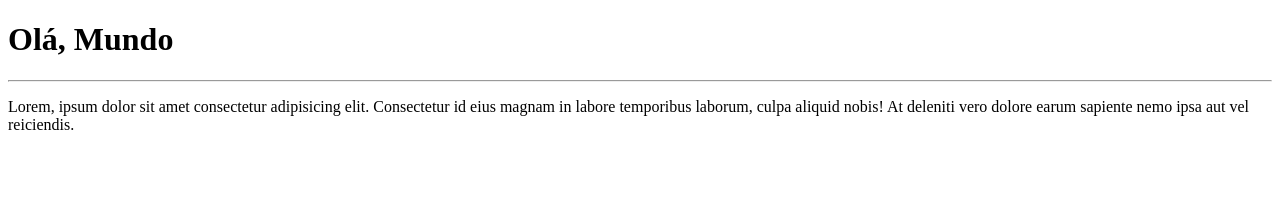
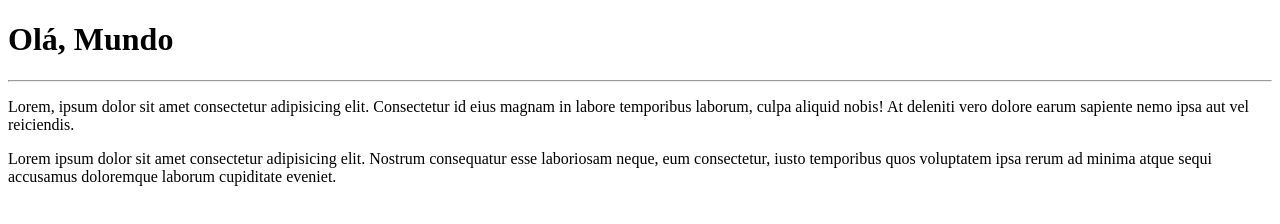
Before and after one commit to mvtrio/Ola-Mundo, a plain HTML site: page site-exemplo/index.html in a window 1280 px wide. Drawn offline with Linux system fonts and the light colour scheme.

Commit message:
Adicionei um parágrafo

```diff
--- a/site-exemplo/index.html
+++ b/site-exemplo/index.html
@@ -9,5 +9,6 @@
     <h1>Olá, Mundo</h1>
     <hr>
     <p>Lorem, ipsum dolor sit amet consectetur adipisicing elit. Consectetur id eius magnam in labore temporibus laborum, culpa aliquid nobis! At deleniti vero dolore earum sapiente nemo ipsa aut vel reiciendis.</p>
+    <p>Lorem ipsum dolor sit amet consectetur adipisicing elit. Nostrum consequatur esse laboriosam neque, eum consectetur, iusto temporibus quos voluptatem ipsa rerum ad minima atque sequi accusamus doloremque laborum cupiditate eveniet.</p>
 </body>
 </html>
```
